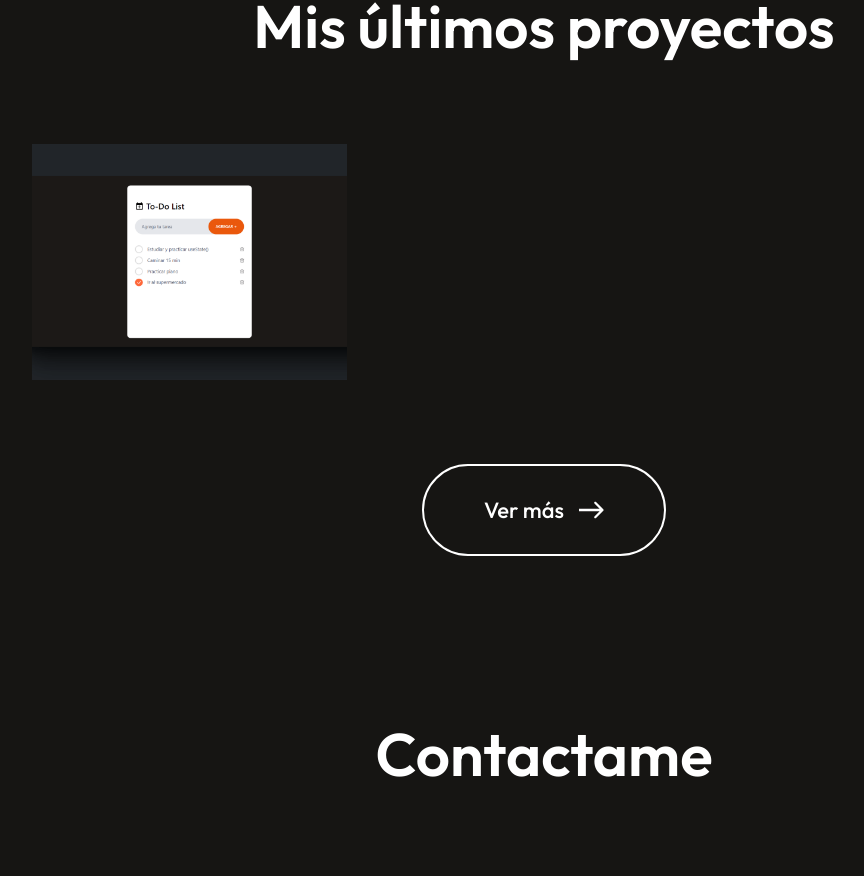
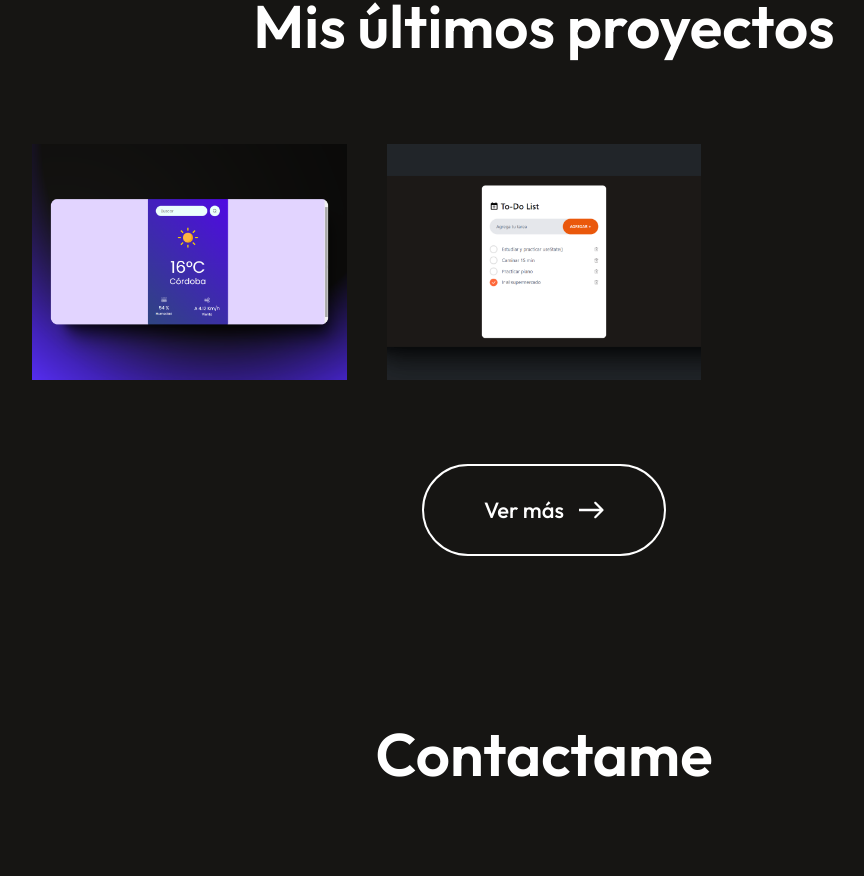
Before and after one commit to eliasgiannantonio/PortfolioEliasG, a React (Vite) app: page / in a window 1280 px wide. Shown: the part 1494-2370 px from the top of the page, without its empty margins (96-960 px from the left). Built offline with nearby package versions, Linux system fonts and the light colour scheme.

Commit message:
Subo proyecto ClimaApp

```diff
--- a/src/assets/mywork_data.js
+++ b/src/assets/mywork_data.js
@@ -1,10 +1,17 @@
 import project1_img from '../assets/project_1.png'
+import project2_img from '../assets/project_2.png'
 
 const mywork_data = [
     {
         w_no:1,
         w_name:"Web design",
         w_img:project1_img,
+        w_url: "https://clima-app-eg.netlify.app/"
+    },
+    {
+        w_no:2,
+        w_name:"Web design",
+        w_img:project2_img,
         w_url: "https://todo-eg-app.netlify.app/"
     },
 ]
```
Also changed, not shown: src/assets/project_1.png, src/assets/project_2.png (added).
